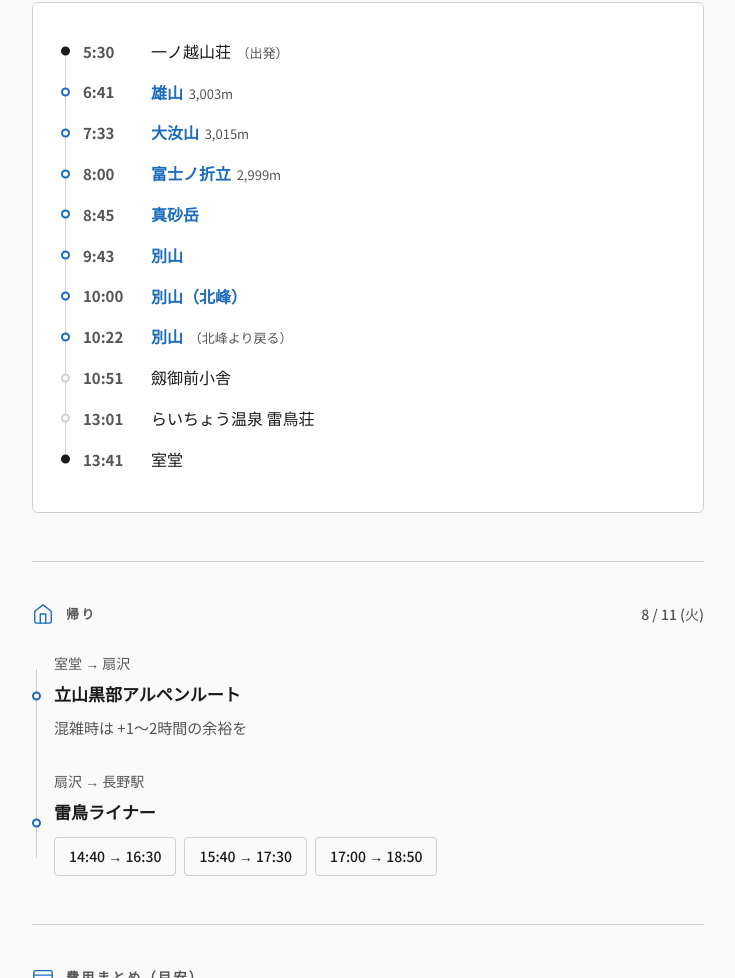
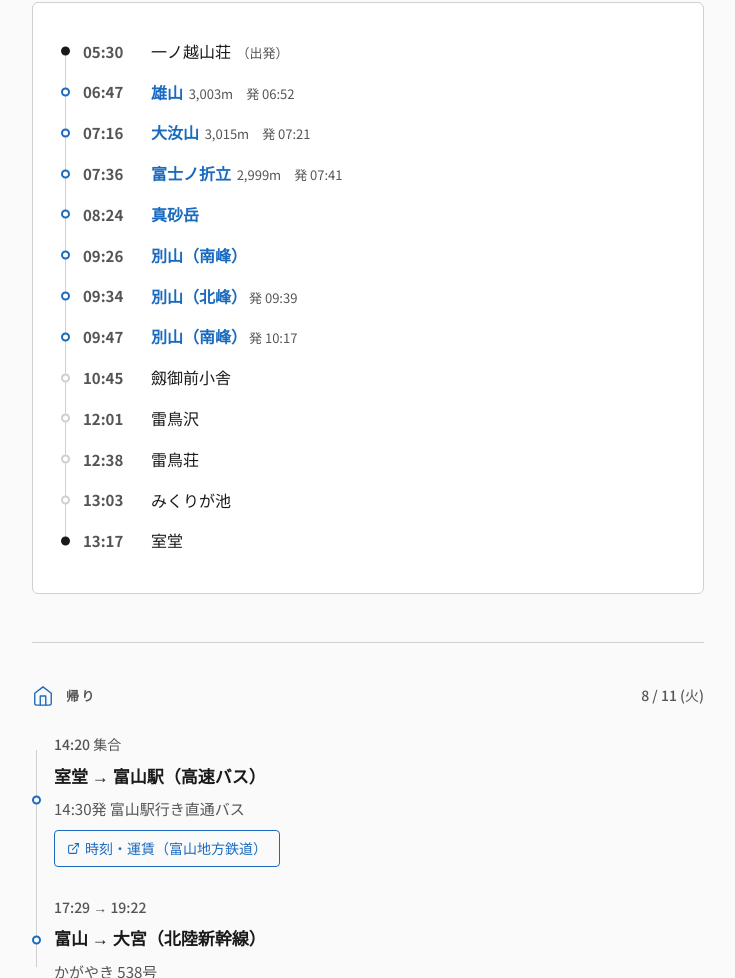
Before and after one commit to makki-gif/tateyama, a plain HTML site: page index.html in a window 1280 px wide. Shown: the part 1822-2800 px from the top of the page, without its empty margins (272-1007 px from the left). Drawn offline with Linux system fonts and the light colour scheme.

Commit message:
Add files via upload

```diff
--- a/index.html
+++ b/index.html
@@ -465,6 +465,14 @@
               <svg width="13" height="13" viewBox="0 0 24 24" fill="none" stroke="currentColor" stroke-width="2" stroke-linecap="round" stroke-linejoin="round"><path d="M18 13v6a2 2 0 01-2 2H5a2 2 0 01-2-2V8a2 2 0 012-2h6"/><polyline points="15 3 21 3 21 9"/><line x1="10" y1="14" x2="21" y2="3"/></svg>
               雷鳥ライナー 公式
             </a>
+            <a class="link-tag" href="https://www.alpen-route.com/_wp/webticket_op1-2" target="_blank">
+              <svg width="13" height="13" viewBox="0 0 24 24" fill="none" stroke="currentColor" stroke-width="2" stroke-linecap="round" stroke-linejoin="round"><path d="M18 13v6a2 2 0 01-2 2H5a2 2 0 01-2-2V8a2 2 0 012-2h6"/><polyline points="15 3 21 3 21 9"/><line x1="10" y1="14" x2="21" y2="3"/></svg>
+              バス乗り場（長野駅）
+            </a>
+            <a class="link-tag" href="https://www.alpico.co.jp/traffic/express/nagano_omachi/" target="_blank">
+              <svg width="13" height="13" viewBox="0 0 24 24" fill="none" stroke="currentColor" stroke-width="2" stroke-linecap="round" stroke-linejoin="round"><path d="M18 13v6a2 2 0 01-2 2H5a2 2 0 01-2-2V8a2 2 0 012-2h6"/><polyline points="15 3 21 3 21 9"/><line x1="10" y1="14" x2="21" y2="3"/></svg>
+              運賃・時刻表
+            </a>
           </div>
         </div>
         <div class="tl-item">
@@ -513,7 +521,11 @@
           <span class="info-val">
             <a class="link-tag" href="https://yamap.com/plans/code/OCYgCR_pjK3IGTel4jkruuubEIJRvwl5Qdjnhmjv76TxIz4M5dkUlc4HB3qLc_j0TH4" target="_blank">
               <svg width="13" height="13" viewBox="0 0 24 24" fill="none" stroke="currentColor" stroke-width="2" stroke-linecap="round" stroke-linejoin="round"><path d="M18 13v6a2 2 0 01-2 2H5a2 2 0 01-2-2V8a2 2 0 012-2h6"/><polyline points="15 3 21 3 21 9"/><line x1="10" y1="14" x2="21" y2="3"/></svg>
-              登山計画を開く
+              登山計画（YAMAP）
+            </a>
+            <a class="link-tag" href="https://www.yamareco.com/modules/yr_plan/code-YPRxZwlWQYqRR702VWTOyw" target="_blank">
+              <svg width="13" height="13" viewBox="0 0 24 24" fill="none" stroke="currentColor" stroke-width="2" stroke-linecap="round" stroke-linejoin="round"><path d="M18 13v6a2 2 0 01-2 2H5a2 2 0 01-2-2V8a2 2 0 012-2h6"/><polyline points="15 3 21 3 21 9"/><line x1="10" y1="14" x2="21" y2="3"/></svg>
+              登山計画（ヤマレコ）
             </a>
           </span>
         </div>
@@ -536,15 +548,15 @@
       <div class="route-block">
         <div class="route-tl">
           <div class="route-tl-item start">
-            <span class="route-tl-time">12:00</span>
+            <span class="route-tl-time">12:30</span>
             <span class="route-tl-name">室堂</span>
           </div>
           <div class="route-tl-item">
-            <span class="route-tl-time">12:48</span>
-            <span class="route-tl-name">祓堂</span>
+            <span class="route-tl-time">12:42</span>
+            <span class="route-tl-name">室堂山荘</span>
           </div>
           <div class="route-tl-item goal">
-            <span class="route-tl-time">13:16</span>
+            <span class="route-tl-time">13:55</span>
             <span class="route-tl-name">一ノ越山荘 <span class="route-tl-alt">（宿泊地）</span></span>
           </div>
         </div>
@@ -586,47 +598,55 @@
       <div class="route-block">
         <div class="route-tl">
           <div class="route-tl-item start">
-            <span class="route-tl-time">5:30</span>
+            <span class="route-tl-time">05:30</span>
             <span class="route-tl-name">一ノ越山荘 <span class="route-tl-alt">（出発）</span></span>
           </div>
           <div class="route-tl-item peak">
-            <span class="route-tl-time">6:41</span>
-            <span class="route-tl-name">雄山 <span class="route-tl-alt">3,003m</span></span>
+            <span class="route-tl-time">06:47</span>
+            <span class="route-tl-name">雄山 <span class="route-tl-alt">3,003m　発 06:52</span></span>
           </div>
           <div class="route-tl-item peak">
-            <span class="route-tl-time">7:33</span>
-            <span class="route-tl-name">大汝山 <span class="route-tl-alt">3,015m</span></span>
+            <span class="route-tl-time">07:16</span>
+            <span class="route-tl-name">大汝山 <span class="route-tl-alt">3,015m　発 07:21</span></span>
           </div>
           <div class="route-tl-item peak">
-            <span class="route-tl-time">8:00</span>
-            <span class="route-tl-name">富士ノ折立 <span class="route-tl-alt">2,999m</span></span>
+            <span class="route-tl-time">07:36</span>
+            <span class="route-tl-name">富士ノ折立 <span class="route-tl-alt">2,999m　発 07:41</span></span>
           </div>
           <div class="route-tl-item peak">
-            <span class="route-tl-time">8:45</span>
+            <span class="route-tl-time">08:24</span>
             <span class="route-tl-name">真砂岳</span>
           </div>
           <div class="route-tl-item peak">
-            <span class="route-tl-time">9:43</span>
-            <span class="route-tl-name">別山</span>
+            <span class="route-tl-time">09:26</span>
+            <span class="route-tl-name">別山（南峰）</span>
           </div>
           <div class="route-tl-item peak">
-            <span class="route-tl-time">10:00</span>
-            <span class="route-tl-name">別山（北峰）</span>
+            <span class="route-tl-time">09:34</span>
+            <span class="route-tl-name">別山（北峰）<span class="route-tl-alt">発 09:39</span></span>
           </div>
           <div class="route-tl-item peak">
-            <span class="route-tl-time">10:22</span>
-            <span class="route-tl-name">別山 <span class="route-tl-alt">（北峰より戻る）</span></span>
+            <span class="route-tl-time">09:47</span>
+            <span class="route-tl-name">別山（南峰）<span class="route-tl-alt">発 10:17</span></span>
           </div>
           <div class="route-tl-item">
-            <span class="route-tl-time">10:51</span>
+            <span class="route-tl-time">10:45</span>
             <span class="route-tl-name">劔御前小舎</span>
           </div>
           <div class="route-tl-item">
-            <span class="route-tl-time">13:01</span>
-            <span class="route-tl-name">らいちょう温泉 雷鳥荘</span>
+            <span class="route-tl-time">12:01</span>
+            <span class="route-tl-name">雷鳥沢</span>
+          </div>
+          <div class="route-tl-item">
+            <span class="route-tl-time">12:38</span>
+            <span class="route-tl-name">雷鳥荘</span>
+          </div>
+          <div class="route-tl-item">
+            <span class="route-tl-time">13:03</span>
+            <span class="route-tl-name">みくりが池</span>
           </div>
           <div class="route-tl-item goal">
-            <span class="route-tl-time">13:41</span>
+            <span class="route-tl-time">13:17</span>
             <span class="route-tl-name">室堂</span>
           </div>
         </div>
@@ -648,18 +668,20 @@
 
       <div class="timeline">
         <div class="tl-item">
-          <div class="tl-time">室堂 → 扇沢</div>
-          <div class="tl-label">立山黒部アルペンルート</div>
-          <div class="tl-desc">混雑時は +1〜2時間の余裕を</div>
+          <div class="tl-time">14:20 集合</div>
+          <div class="tl-label">室堂 → 富山駅（高速バス）</div>
+          <div class="tl-desc">
+            14:30発 富山駅行き直通バス<br>
+            <a class="link-tag" href="https://www.chitetsu.co.jp/?page_id=6376" target="_blank">
+              <svg width="13" height="13" viewBox="0 0 24 24" fill="none" stroke="currentColor" stroke-width="2" stroke-linecap="round" stroke-linejoin="round"><path d="M18 13v6a2 2 0 01-2 2H5a2 2 0 01-2-2V8a2 2 0 012-2h6"/><polyline points="15 3 21 3 21 9"/><line x1="10" y1="14" x2="21" y2="3"/></svg>
+              時刻・運賃（富山地方鉄道）
+            </a>
+          </div>
         </div>
         <div class="tl-item">
-          <div class="tl-time">扇沢 → 長野駅</div>
-          <div class="tl-label">雷鳥ライナー</div>
-          <div class="bus-row">
-            <span class="bus-item">14:40 → 16:30</span>
-            <span class="bus-item">15:40 → 17:30</span>
-            <span class="bus-item">17:00 → 18:50</span>
-          </div>
+          <div class="tl-time">17:29 → 19:22</div>
+          <div class="tl-label">富山 → 大宮（北陸新幹線）</div>
+          <div class="tl-desc">かがやき 538号</div>
         </div>
       </div>
     </section>
@@ -678,24 +700,32 @@
 
       <div class="info-list">
         <div class="info-item">
-          <span class="info-key">新幹線</span>
-          <span class="info-val">大宮↔長野 往復（各自手配）</span>
+          <span class="info-key">新幹線（行き）</span>
+          <span class="info-val">大宮 → 長野（各自手配）</span>
         </div>
         <div class="info-item">
-          <span class="info-key">バス</span>
-          <span class="info-val">雷鳥ライナー 往復 約 8,600円</span>
+          <span class="info-key">雷鳥ライナー</span>
+          <span class="info-val">長野 → 扇沢 片道 4,300円（行きのみ）</span>
         </div>
         <div class="info-item">
-          <span class="info-key">のりもの</span>
-          <span class="info-val">アルペンルート 往復 12,300円（Webきっぷ）</span>
+          <span class="info-key">アルペンルート</span>
+          <span class="info-val">扇沢 → 室堂 片道 6,850円</span>
+        </div>
+        <div class="info-item">
+          <span class="info-key">バス（帰り）</span>
+          <span class="info-val">室堂 → 富山 6,000円</span>
         </div>
         <div class="info-item">
           <span class="info-key">山小屋</span>
           <span class="info-val">一の越山荘 1泊2食 12,000円</span>
         </div>
         <div class="info-item">
+          <span class="info-key">新幹線（帰り）</span>
+          <span class="info-val">富山 → 大宮 かがやき（各自手配）</span>
+        </div>
+        <div class="info-item">
           <span class="info-key" style="color:var(--text); font-weight:700;">合計目安</span>
-          <span class="info-val" style="color:var(--accent); font-weight:700; font-size:18px;">約 32,900円〜<small style="font-size:14px; color:var(--sub); font-weight:400;">（新幹線除く）</small></span>
+          <span class="info-val" style="color:var(--accent); font-weight:700; font-size:18px;">約 29,150円<small style="font-size:14px; color:var(--sub); font-weight:400;">（新幹線除く）</small></span>
         </div>
       </div>
     </section>
```
